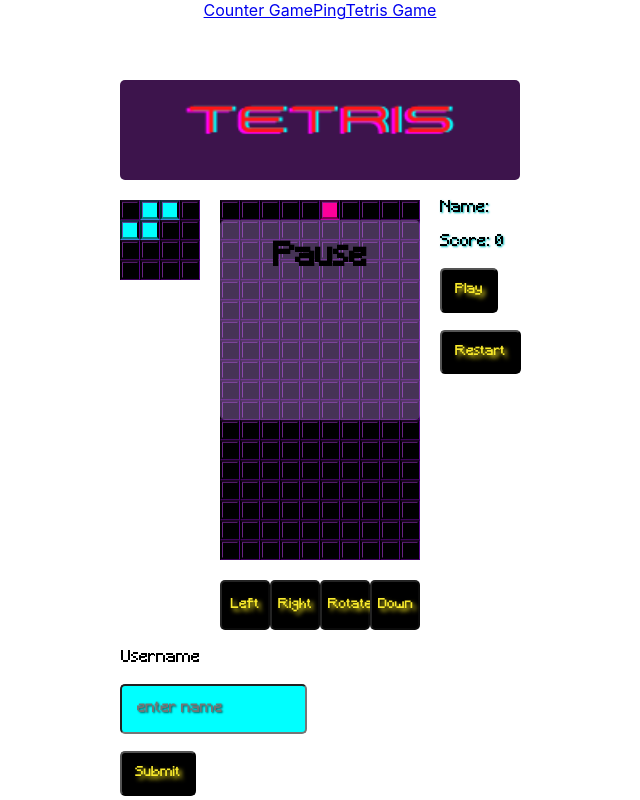
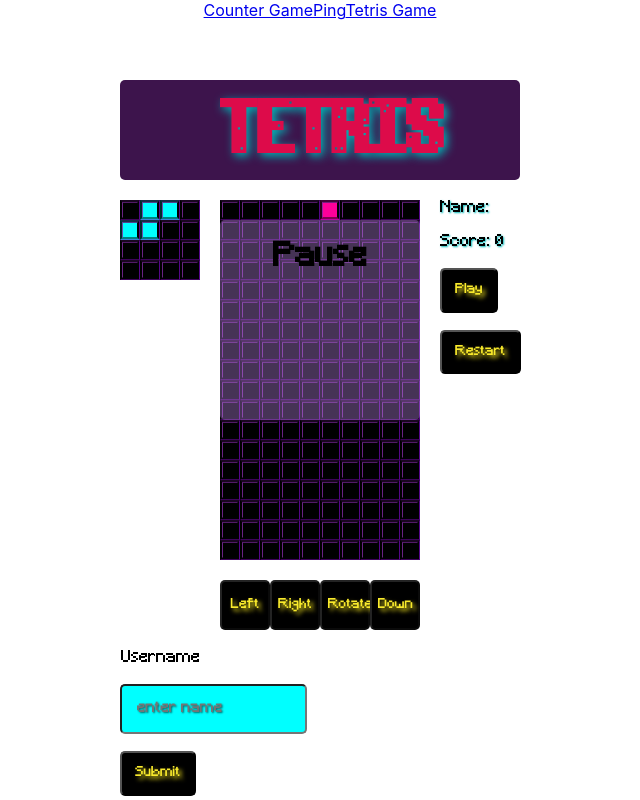
Before and after one commit to DigitalCraftsStudents/dev-arcade, a React (Create React App) app in the folder client/: page /tetris in a window 1280 px wide. Shown: the whole page, without its empty margins (320-960 px from the left). Built offline with nearby package versions, Linux system fonts and the light colour scheme.

Commit message:
fixed header title

```diff
--- a/client/src/games/tetris/tetris.css
+++ b/client/src/games/tetris/tetris.css
@@ -1,6 +1,10 @@
 @font-face {
   src: url("./fonts/Minecraft.ttf");
   font-family: minecraft;
+}
+@font-face {
+  font-family: tetfont;
+  src: url("./fonts/tetri.ttf");
 }
 
 /* App */
@@ -28,7 +32,7 @@
                        ". b .";
 }
 
-.App-header {
+.tetris-header {
   background-color: #3D144C;
   min-height: 10vh;
   grid-area: h;
@@ -36,12 +40,14 @@
   border-radius: 5px;
 }
 
-img.titleTetris {
-  margin-top: 30px;
-  display: block;
-  margin-left: auto;
-  margin-right: auto;
-  width: 100%;
+.tetris-title {
+  margin: auto;
+  width: 50%;
+  padding: 10px;
+  font-size: 60px;
+  color: #dd0b4a;
+  text-shadow: 3px 3px 10px #00b8b8;
+  font-family: tetfont;
 }
 
 .next-block {
--- a/client/src/games/tetris/tetris.js
+++ b/client/src/games/tetris/tetris.js
@@ -20,12 +20,8 @@
 
     <Provider store={store}>
       <div className="Tetris">
-        <header className="App-header">
-          <img
-          src={title}
-          alt="title"
-          className="titleTetris"
-        />
+        <header className="tetris-header">
+          <h1 className="tetris-title">TETRIS</h1>
         </header>
 
         <Form />
```
Also changed, not shown: client/src/games/tetris/fonts/tetri.ttf (added).
